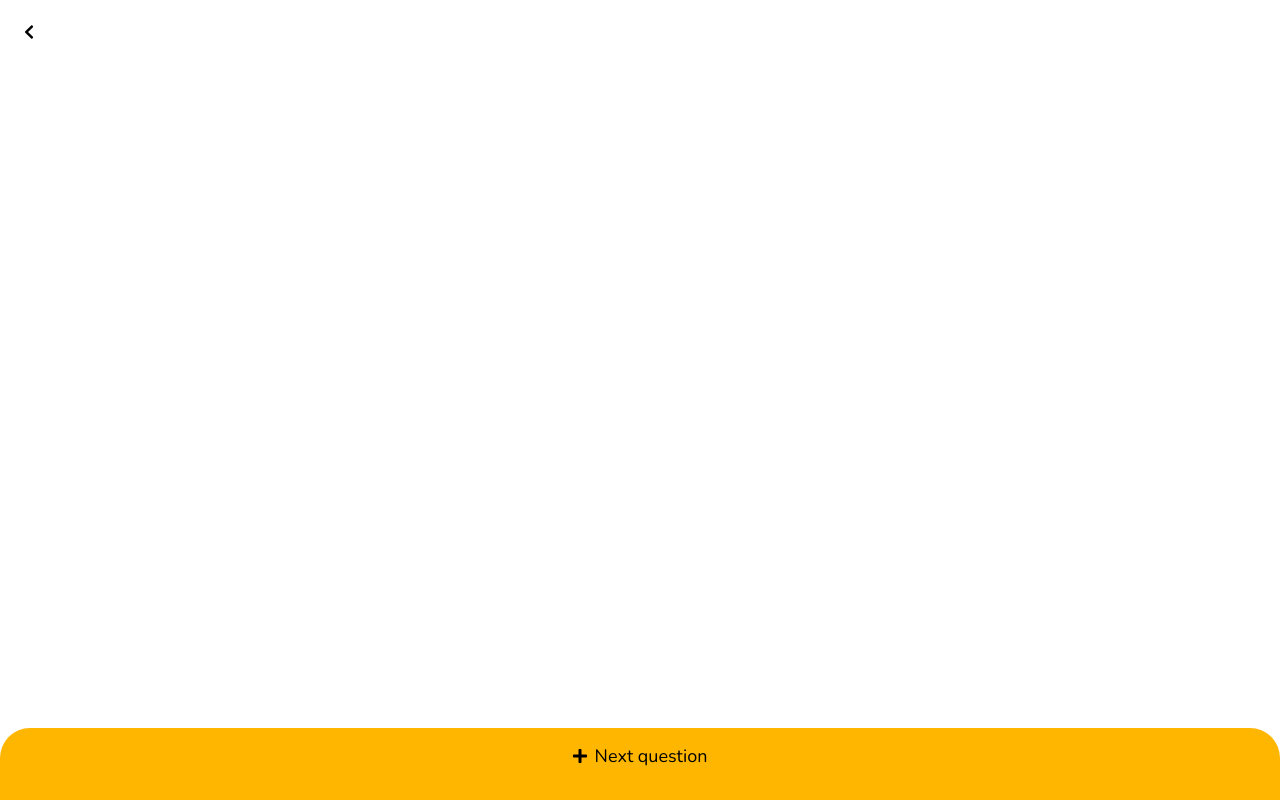
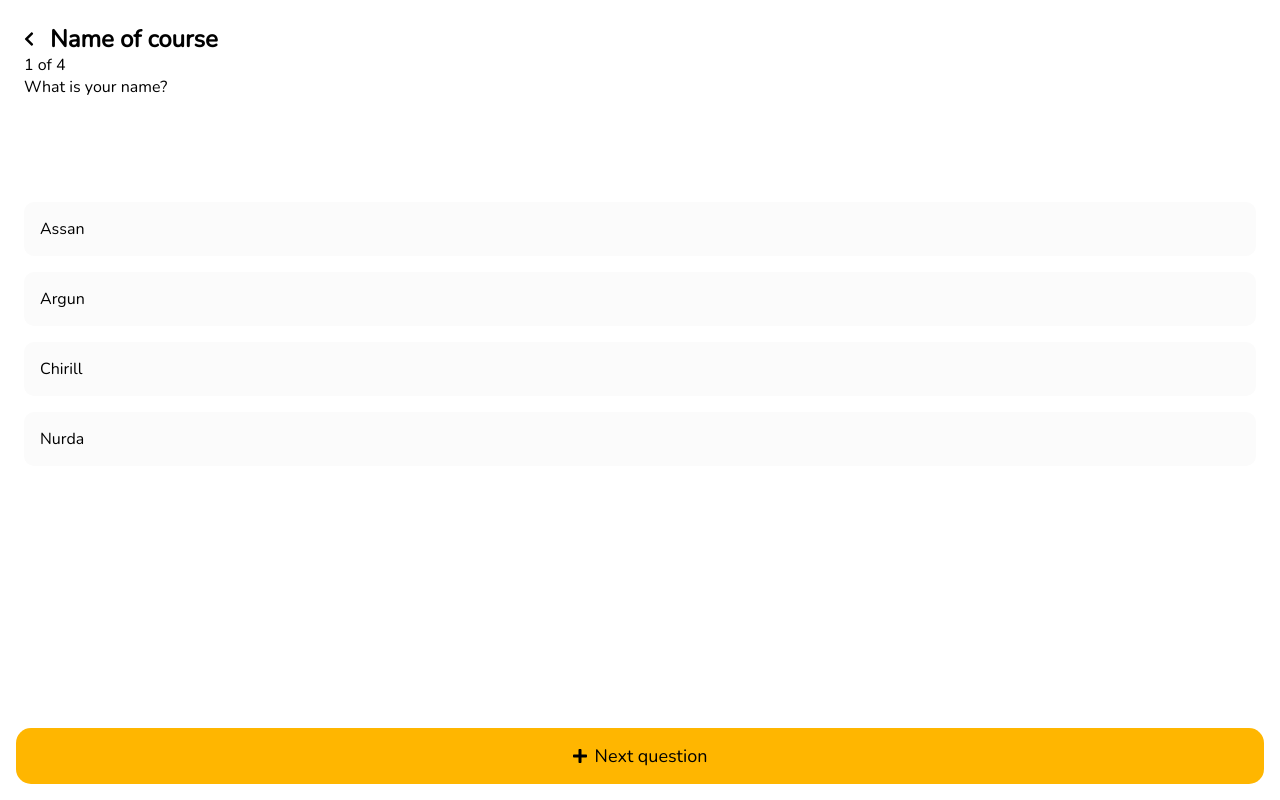
Before and after one commit to bit-wizzard/mentorium-vk-app, a React (Create React App) app: page /mentorium-vk-app/test/1 in a window 1280 px wide. Built offline with nearby package versions, Linux system fonts and the light colour scheme; what @vkontakte/vk-bridge would draw is missing.

Commit message:
test answers

```diff
--- a/src/components/Bottom/Bottom.js
+++ b/src/components/Bottom/Bottom.js
@@ -7,7 +7,6 @@ import { faPlus } from '@fortawesome/free-solid-svg-icons'
 import {  withRouter } from 'react-router-dom'
 
 class Bottom extends Component {
-    //()=>this.setState(prevState=>({active: !prevState.active}))
 
     state = {
         active: false
@@ -53,7 +52,7 @@ class Bottom extends Component {
                 <>
                 <BottomStyle>
                     <BottomInner>
-                        <div className='caption' onClick={() => this.nextPath('/new')}>
+                        <div className='caption'>
                             <FontAwesomeIcon icon={faPlus} />
                             <Text size='default'>Next question</Text>
                         </div>
--- a/src/components/Bottom/BottomStyle.js
+++ b/src/components/Bottom/BottomStyle.js
@@ -11,13 +11,14 @@ export const BottomInner = styled.div `
     display: grid;
     widht: 100%;
     background: #FFB600;
-    border-radius: 30px 30px 0 0;
+    border-radius: 15px;
     justify-content: center;
+    margin: 0 1rem 1rem 1rem;
 
     .caption {
         display: grid;
         height: auto;
-        padding: 1rem 0 2rem 0;
+        padding: 1rem 0;
         grid-template-columns: auto 1fr;
         align-items: center;
         grid-gap: 0.5rem;
--- a/src/components/CourseSelector/CourseSelectorStyle.js
+++ b/src/components/CourseSelector/CourseSelectorStyle.js
@@ -14,16 +14,15 @@ export const CourseSelectorBackground = styled.div
 `
 
 export const CourseSelectorStyle = styled.div `
-    width: 100%;
     background: #FFB600;
     margin-top: 1rem;
-    border-radius: 30px 30px 0 0;
+    border-radius: 15px 15px 0 0;
     position: fixed;
+    margin: 0 1rem;
     left: 0;
     right: 0;
     display: grid;
     align-item: center;
-    box-shadow: 0px -4px 8px rgba(0, 0, 0, 0.1);
 
 
     ${props => props.active ?
--- a/src/components/Test/Test.js
+++ b/src/components/Test/Test.js
@@ -1,18 +1,110 @@
 import React, { Component } from 'react'
-import { TestStyle } from './TestStyle'
+import { TestStyle, TestQuestion, TestOptions } from './TestStyle'
+import { TestData } from '../../data/TestData'
 import { withRouter } from 'react-router-dom'
 import LessonModel from '../../models/lesson'
 import Title from '../Title/Title'
+import Bottom from '../Bottom/Bottom'
 import { observer } from 'mobx-react'
 
+class Test extends Component {
 
-class Test extends Component {
+    state = {
+        userAnswer: null,
+        currentQuestion: 0,
+        options: [],
+        correctAnswer: null
+    }
+
+    loadTest = () => {
+
+        const {currentQuestion} = this.state;
+
+        this.setState(() => {
+            return {
+                questions: TestData[currentQuestion].question,
+                options: TestData[currentQuestion].options,
+                answers: TestData[currentQuestion].answer
+            }
+        })
+    }
+
+    componentDidMount() {
+        this.loadTest();
+        this.setState({ correctAnswer: TestData[this.state.currentQuestion].answer })
+    }
+
+    nextQuestionHandler = () => {
+        this.setState({
+            currentQuestion: this.state.currentQuestion + 1
+        })
+        // console.log(TestData[this.state.currentQuestion])
+    }
+
+    componentDidUpdate(prevProps, prevState) {
+        const { currentQuestion } = this.state;
+        if(this.state.currentQuestion !== prevState.currentQuestion) {
+            this.setState(() => {
+                return {
+                    questions: TestData[currentQuestion].question,
+                    options: TestData[currentQuestion].options,
+                    answers: TestData[currentQuestion].answer
+                }
+            })
+        }
+    }
+
+    setAnswer(answer) {
+        this.setState({
+            userAnswer: answer
+        })
+        // console.log(TestData[this.state.currentQuestion].answer)
+    }
+
     render() {
-        // let { name, language, code } = LessonModel.lesson
+        const { questions, options, currentQuestion, userAnswer, correctAnswer } = this.state;
+        let isAnswerCorrect, answer
+
+        if(userAnswer == correctAnswer){
+            isAnswerCorrect = true
+        } else {
+            isAnswerCorrect = false
+        }
+
+
         return (
             <>
                 <TestStyle>
-                    <Title />
+                    <Title title='Name of course' />
+                    <div className='test-content'>
+                    <TestQuestion>
+                        <div>
+                            {currentQuestion + 1} of {TestData.length}
+                        </div>
+                        <div>
+                            {questions}
+                        </div>
+                    </TestQuestion>
+                    <TestOptions>
+                            {options.map(option => (
+                                <div
+                                key={option.id}
+                                className={`test-option
+                                ${userAnswer && option == correctAnswer ? 'correct' :
+                                userAnswer == option && !isAnswerCorrect && 'incorrect' }
+                                `}
+                                onClick={() => {
+                                    !userAnswer ? this.setAnswer(option) : answer = null
+                                }}
+                                >
+                                    {option}
+                                </div>
+                            ))}
+                    </TestOptions>
+                    </div>
+                    <div onClick={this.nextQuestionHandler}>
+                    <Bottom></Bottom>
+                    </div>
                 </TestStyle>
             </>
         )
--- a/src/components/Test/TestStyle.js
+++ b/src/components/Test/TestStyle.js
@@ -2,5 +2,36 @@ import styled from 'styled-components'
 
 export const TestStyle = styled.div
 `
+    grid-template-rows: auto 1fr;
+    padding-bottom: 3rem;
 
+    .test-content {
+        display: grid;
+        grid-template-rows: 1fr 2fr;
+        grid-gap: 1rem;
+    }
 `
+export const TestQuestion = styled.div
+`
+`
+export const TestOptions = styled.div
+`   display: grid;
+    grid-gap: 1rem;
+
+    .test-option {
+        background: #fbfbfb;
+        border-radius: 10px;
+        dipslay: grid;
+        grid-gap: 1rem;
+        padding: 1rem;
+    }
+    .selected {
+        background: yellow;
+    }
+    .correct {
+        background: green;
+    }
+    .incorrect {
+        background: red;
+    }
+`
--- /dev/null
+++ b/src/data/TestData.js
@@ -0,0 +1,26 @@
+export const TestData = [
+    {
+        id: 0,
+        question: 'What is your name?',
+        options: ['Assan', 'Argun', 'Chirill', 'Nurda'],
+        answer: 'Chirill'
+    },
+    {
+        id: 1,
+        question: 'What is your surename?',
+        options: ['Bassan', 'Shmargun', 'Lirinirill', 'Darnurda'],
+        answer: 'Bassan'
+    },
+    {
+        id: 2,
+        question: 'What is your age?',
+        options: ['1', '2', '3', '4'],
+        answer: '2'
+    },
+    {
+        id: 3,
+        question: 'What is your pussy?',
+        options: ['Assanpussy', 'Argunpussy', 'Chirillpussy', 'Argunpussy'],
+        answer: 'Chirillpussy'
+    },
+]
--- a/src/index.js
+++ b/src/index.js
@@ -97,7 +97,6 @@ ReactDOM.render(
                 return (
                     <>
                         <Test/>
-                        <Bottom type='test-content'/>
                     </>
                 )
             }}
```
